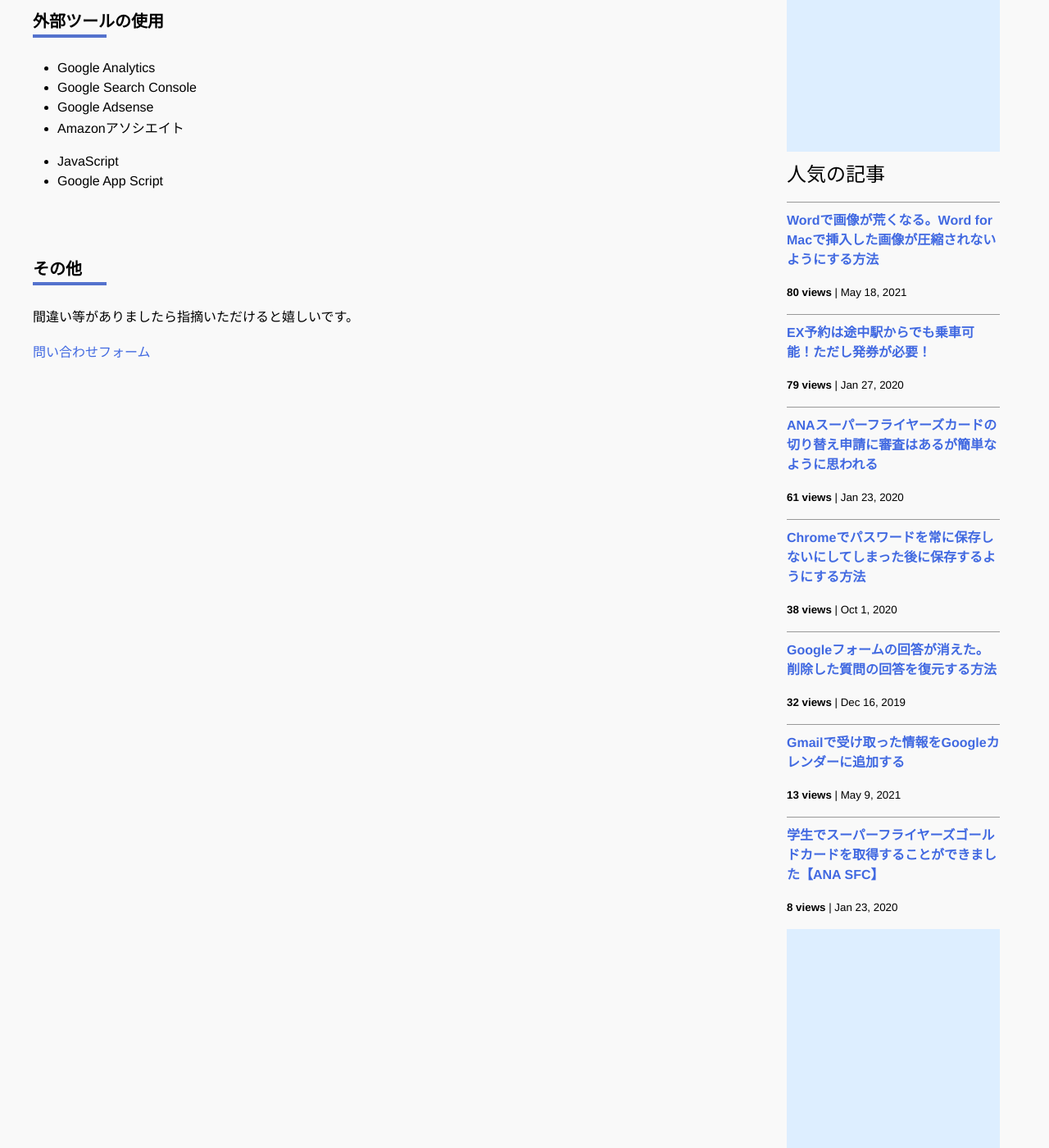
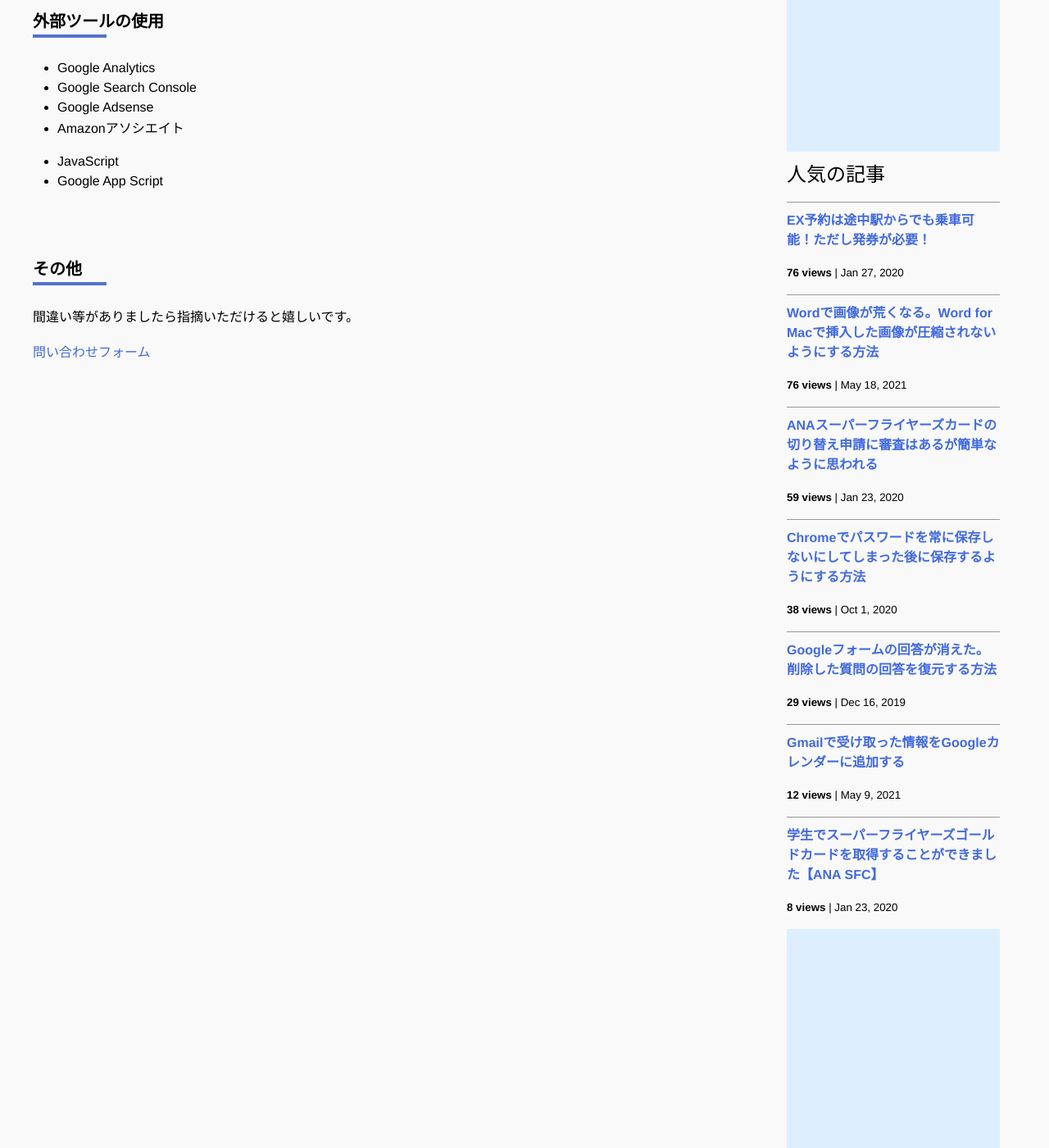
Before and after one commit to iwanaminami/shoyaiwaname, a Jekyll site: the page built from about.markdown, in a window 1280 px wide and 1400 px high, scrolled down 628 px. Shown: the whole window at 82% size. Built offline with Jekyll 4.4.1, drawn with Linux system fonts in a browser that asks for light colours; nearby versions of some CDN libraries; comment, search, counter and statistics services are not loaded.

Commit message:
chore(ga): update _data/popularposts.yml 20260119-0052

```diff
--- a/_data/popularposts.yml
+++ b/_data/popularposts.yml
@@ -1,15 +1,15 @@
 side:
-  - view: 80
+  - view: 76
+    url: "/2020/01/27/ex-rideontheway.html"
+  - view: 76
     url: "/2021/05/18/image-compression-word.html"
-  - view: 79
-    url: "/2020/01/27/ex-rideontheway.html"
-  - view: 61
+  - view: 59
     url: "/2020/01/23/sfc-judge.html"
   - view: 38
     url: "/2020/10/01/googlepassword.html"
-  - view: 32
+  - view: 29
     url: "/2019/12/16/restore-googleform.html"
-  - view: 13
+  - view: 12
     url: "/2021/05/09/gmailtocalendar.html"
   - view: 10
     url: "/"
```
